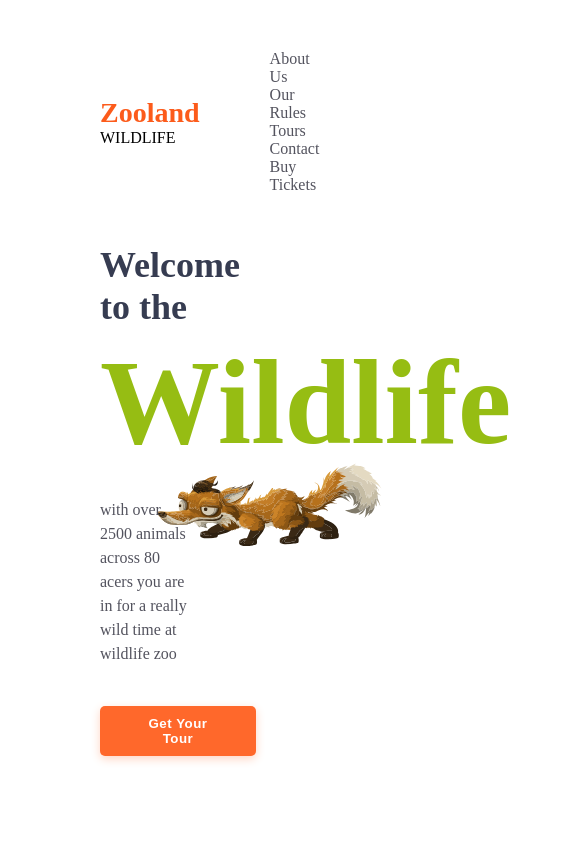
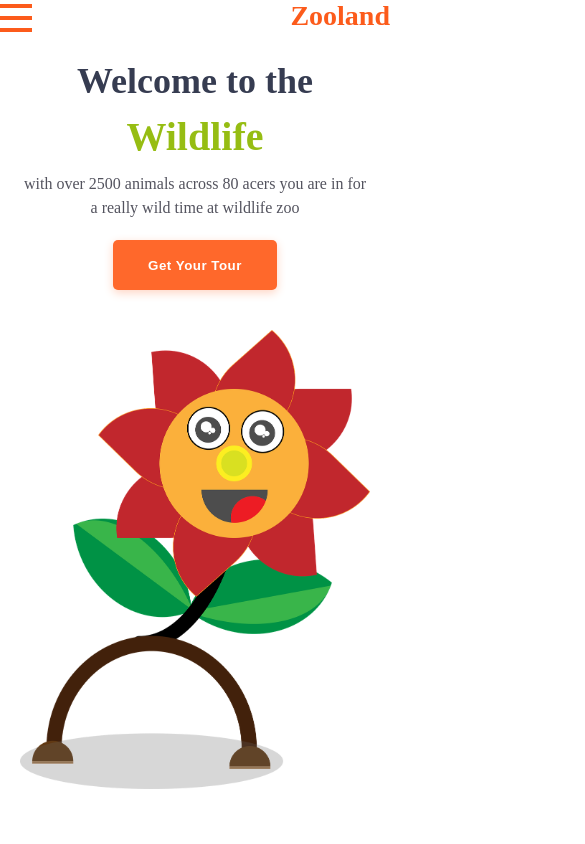
Before and after one commit to waifo/dribble-wildlife, a React (Create React App) app: page / in a window 390 px wide. Shown: the top 844 px of the page, 585 px wide, since content can reach past the window. Built offline with nearby package versions, Linux system fonts and the light colour scheme; the HTML template or start-up script is replaced by a standard one.

Commit message:
Adding responsiveness

```diff
--- a/src/components/banner/index.js
+++ b/src/components/banner/index.js
@@ -1,7 +1,7 @@
 import React from "react";
 import styled, { css } from "styled-components";
 
-import { Colors, Button, Bubble, SlideDown } from "../common";
+import { Colors, Button, Bubble, SlideDown, mediaQuery } from "../common";
 import Fox from "../../images/fox.svg";
 
 const BannerContainer = styled.div`
@@ -9,11 +9,23 @@ const BannerContainer = styled.div`
   background-repeat: no-repeat;
   background-position: right;
   background-size: 60% 100%;
+  ${mediaQuery.mobile(css`
+    background: none;
+  `)}
 `;
 
 const BannerTextContainer = styled.div`
   width: 40%;
   padding-left: 100px;
+  ${mediaQuery.mobile(css`
+    width: auto;
+    padding: 20px;
+    text-align: center;
+  `)}
+  ${mediaQuery.tablet(css`
+    width: 60%;
+    padding: 10px;
+  `)}
 `;
 
 const TextLarge = styled.div`
@@ -26,6 +38,10 @@ const TextSmall = styled.div`
   line-height: 24px;
   color: ${Colors.LIGHT_GREY};
   margin: 40px 0px;
+  ${mediaQuery.mobile(css`
+    width: auto;
+    margin: 20px 0px;
+  `)}
 `;
 
 const ColoredText = styled.div`
@@ -34,6 +50,10 @@ const ColoredText = styled.div`
   color: ${Colors.BRIGHT_GREEN};
   line-height: 110px;
   margin: 20px 0px;
+  ${mediaQuery.mobile(css`
+    font-size: 40px;
+    line-height: 30px;
+  `)}
 `;
 
 const TextContent = styled.div`
--- /dev/null
+++ b/src/components/common/icons.js
@@ -0,0 +1,11 @@
+import React from "react";
+
+export const Hamburguer = (props) => {
+  return (
+    <svg onClick={props.onClick} viewBox="0 0 100 80" width="40" height="40">
+      <rect fill={props.color} width="80" height="10"></rect>
+      <rect fill={props.color} y="30" width="80" height="10"></rect>
+      <rect fill={props.color} y="60" width="80" height="10"></rect>
+    </svg>
+  );
+};
--- a/src/components/common/index.js
+++ b/src/components/common/index.js
@@ -4,3 +4,5 @@ export * from "./globalStyle";
 export * from "./button";
 export * from "./animation";
 export * from "./image";
+export * from "./mediaQuery";
+export * from "./icons";
--- a/src/components/common/link.js
+++ b/src/components/common/link.js
@@ -2,9 +2,9 @@ import styled from "styled-components";
 import { Colors } from "./colors";
 
 export const Link = styled.a`
-  color: ${Colors.LIGHT_GREY};
+  color: ${(props) => (props.color ? props.color : Colors.LIGHT_GREY)};
   cursor: pointer;
   &:hover {
-    color: ${Colors.LIGHT_ORANGE};
+    color: ${(props) => (props.hoverColor ? props.color : Colors.LIGHT_ORANGE)};
   }
 `;
--- /dev/null
+++ b/src/components/common/mediaQuery.js
@@ -0,0 +1,33 @@
+import { css } from "styled-components";
+
+export const mediaQuery = {
+  mobile: (cls) =>
+    css`
+      @media (max-width: 767px) {
+        ${cls};
+      }
+    `,
+  tablet: (cls) =>
+    css`
+      @media (min-width: 768px) and (max-width: 1023px) {
+        ${cls};
+      }
+    `,
+  desktop: (cls) =>
+    css`
+      @media (min-width: 1024px) and (max-width: 1199px) {
+        ${cls};
+      }
+    `,
+  fullHD: (cls) =>
+    css`
+      @media (min-width: 1200px) {
+        ${cls};
+      }
+    `,
+  mblAndTab: (cls) => css`
+    @media (max-width: 1023px) {
+      ${cls}
+    }
+  `,
+};
--- /dev/null
+++ b/src/components/header/desktopHeader.js
@@ -0,0 +1,61 @@
+import React from "react";
+import styled, { css } from "styled-components";
+
+import { Link, Colors, mediaQuery } from "../common";
+
+const HeaderContainer = styled.header`
+  display: grid;
+  grid-template-columns: 1fr 3fr;
+  align-items: center;
+  padding: 50px 100px;
+  ${mediaQuery.tablet(css`
+    grid-template-columns: 1fr 4fr;
+    padding: 20px 10px;
+  `)}
+`;
+const HeaderLeft = styled.div``;
+const HeaderRight = styled.div`
+  justify-self: end;
+`;
+
+const StyledText = styled.div`
+  font-size: 28px;
+  font-weight: bold;
+  color: ${Colors.DARK_ORANGE};
+`;
+const UL = styled.ul`
+  margin: 0;
+  padding: 0;
+`;
+const LI = styled.li`
+  display: inline-block;
+  padding: 0px 30px;
+`;
+
+export const DesktopHeader = () => (
+  <HeaderContainer>
+    <HeaderLeft>
+      <StyledText>Zooland</StyledText>
+      <div>WILDLIFE</div>
+    </HeaderLeft>
+    <HeaderRight>
+      <UL>
+        <LI>
+          <Link>About Us</Link>
+        </LI>
+        <LI>
+          <Link>Our Rules</Link>
+        </LI>
+        <LI>
+          <Link>Tours</Link>
+        </LI>
+        <LI>
+          <Link>Contact</Link>
+        </LI>
+        <LI>
+          <Link>Buy Tickets</Link>
+        </LI>
+      </UL>
+    </HeaderRight>
+  </HeaderContainer>
+);
--- a/src/components/header/index.js
+++ b/src/components/header/index.js
@@ -1,58 +1,2 @@
-import React from "react";
-import styled from "styled-components";
-
-import { Link, Colors } from "../common";
-
-const HeaderContainer = styled.header`
-  display: grid;
-  grid-template-columns: 1fr 3fr;
-  align-items: center;
-  padding: 50px 100px;
-`;
-const HeaderLeft = styled.div``;
-const HeaderRight = styled.div`
-  justify-self: end;
-`;
-
-const StyledText = styled.div`
-  font-size: 28px;
-  font-weight: bold;
-  color: ${Colors.DARK_ORANGE};
-`;
-const UL = styled.ul`
-  margin: 0;
-`;
-const LI = styled.li`
-  display: inline-block;
-  padding: 0px 30px;
-`;
-
-const Header = () => (
-  <HeaderContainer>
-    <HeaderLeft>
-      <StyledText>Zooland</StyledText>
-      <div>WILDLIFE</div>
-    </HeaderLeft>
-    <HeaderRight>
-      <UL>
-        <LI>
-          <Link>About Us</Link>
-        </LI>
-        <LI>
-          <Link>Our Rules</Link>
-        </LI>
-        <LI>
-          <Link>Tours</Link>
-        </LI>
-        <LI>
-          <Link>Contact</Link>
-        </LI>
-        <LI>
-          <Link>Buy Tickets</Link>
-        </LI>
-      </UL>
-    </HeaderRight>
-  </HeaderContainer>
-);
-
-export default Header;
+export * from "./desktopHeader";
+export * from "./mobileHeader";
--- /dev/null
+++ b/src/components/header/mobileHeader.js
@@ -0,0 +1,114 @@
+import React, { useState, useRef, useEffect } from "react";
+import styled, { css } from "styled-components";
+
+import { Colors, Hamburguer, Link } from "../common";
+
+const Header = styled.header`
+  display: grid;
+  grid-template-columns: 1fr 1fr;
+  position: relative;
+`;
+const StyledText = styled.div`
+  font-size: 28px;
+  font-weight: bold;
+  color: ${Colors.DARK_ORANGE};
+  justify-self: right;
+`;
+
+const SideMenuContainer = styled.div`
+  position: absolute;
+  left: 0;
+  width: 150px;
+  height: 300px;
+  background-color: ${Colors.BRIGHT_ORANGE};
+  z-index: 10;
+`;
+
+const UL = styled.ul`
+  margin: 0;
+  padding: 10px;
+`;
+const LI = styled.li`
+  display: block;
+  padding: 10px 0px;
+`;
+
+export const MobileHeader = () => {
+  let [showMenu, toggleMenu] = useState(false);
+  let node = useRef();
+
+  useEffect(() => {
+    document.addEventListener("mousedown", handleClick);
+    return () => document.removeEventListener("mousedown");
+  }, []);
+
+  const sideMenuHandler = () => {
+    toggleMenu(!showMenu);
+  };
+  const handleClick = (e) => {
+    if (node.current && node.current.contains(e.target)) {
+      //Navigation to other contents
+      // for now closing the sideMenu
+      toggleMenu(false);
+      return;
+    }
+    toggleMenu(false);
+  };
+  return (
+    <Header>
+      <Hamburguer onClick={sideMenuHandler} color={Colors.DARK_ORANGE} />
+      <StyledText>Zooland</StyledText>
+      {showMenu ? (
+        <SideMenuContainer ref={node}>
+          <UL>
+            <LI>
+              <Link
+                onClick={handleClick}
+                color={Colors.WHITE}
+                hoverColor={Colors.WHITE}
+              >
+                About Us
+              </Link>
+            </LI>
+            <LI>
+              <Link
+                onClick={handleClick}
+                color={Colors.WHITE}
+                hoverColor={Colors.WHITE}
+              >
+                Our Rules
+              </Link>
+            </LI>
+            <LI>
+              <Link
+                onClick={handleClick}
+                color={Colors.WHITE}
+                hoverColor={Colors.WHITE}
+              >
+                Tours
+              </Link>
+            </LI>
+            <LI>
+              <Link
+                onClick={handleClick}
+                color={Colors.WHITE}
+                hoverColor={Colors.WHITE}
+              >
+                Contact
+              </Link>
+            </LI>
+            <LI>
+              <Link
+                onClick={handleClick}
+                color={Colors.WHITE}
+                hoverColor={Colors.WHITE}
+              >
+                Buy Tickets
+              </Link>
+            </LI>
+          </UL>
+        </SideMenuContainer>
+      ) : null}
+    </Header>
+  );
+};
--- a/src/components/section/section1.js
+++ b/src/components/section/section1.js
@@ -1,7 +1,7 @@
 import React from "react";
-import styled from "styled-components";
+import styled, { css } from "styled-components";
 
-import { Image, Colors } from "../common";
+import { Image, Colors, mediaQuery } from "../common";
 import Flower from "../../images/flower.png";
 
 const SectionContainer = styled.div`
@@ -11,10 +11,19 @@ const SectionContainer = styled.div`
   margin: 100px 0px;
   justify-items: center;
   align-items: center;
+  ${mediaQuery.mobile(css`
+    grid-template-columns: 1fr;
+    grid-template-rows: 1fr 1fr;
+    padding: 20px;
+    margin: 0px;
+  `)}
+  ${mediaQuery.tablet(css`
+    padding: 10px;
+  `)}
 `;
 
 const ImageContainer = styled.div`
-  height: 300px;
+  height: 100%;
 `;
 
 const ContentContainer = styled.div`
@@ -23,6 +32,10 @@ const ContentContainer = styled.div`
   div {
     font-size: 30px;
     line-height: 40px;
+    ${mediaQuery.mobile(css`
+      font-size: 22px;
+      line-height: 40px;
+    `)}
   }
 `;
 
--- a/src/components/section/section2.js
+++ b/src/components/section/section2.js
@@ -1,7 +1,7 @@
 import React from "react";
-import styled from "styled-components";
+import styled, { css } from "styled-components";
 
-import { Image, Colors } from "../common";
+import { Image, Colors, mediaQuery } from "../common";
 import Lion from "../../images/lion.png";
 
 const SectionContainer = styled.div`
@@ -11,6 +11,16 @@ const SectionContainer = styled.div`
   margin: 100px 0px;
   justify-items: center;
   align-items: center;
+  ${mediaQuery.mobile(css`
+    grid-template-columns: 1fr;
+    grid-template-rows: 2fr 1fr;
+    grid-row-gap: 20px;
+    padding: 20px;
+    margin: 0px;
+  `)}
+  ${mediaQuery.tablet(css`
+    padding: 10px;
+  `)}
 `;
 
 const ImageContainer = styled.div`
@@ -24,6 +34,10 @@ const ContentContainer = styled.div`
   div {
     font-size: 18px;
     line-height: 30px;
+    ${mediaQuery.mobile(css`
+      font-size: 22px;
+      line-height: 40px;
+    `)}
   }
 `;
 
--- a/src/components/section/section3.js
+++ b/src/components/section/section3.js
@@ -1,16 +1,22 @@
 import React, { useCallback, useRef, useState } from "react";
 import styled, { css } from "styled-components";
 
-import { Colors, Bubble } from "../common";
+import { Colors, Bubble, mediaQuery } from "../common";
 
 const SectionContainer = styled.div`
-  margin: 50px;
   padding: 50px 100px 100px 100px;
   display: grid;
   grid-template-columns: 1fr 1fr;
   grid-gap: 50px;
   background-color: ${Colors.BRIGHT_GREEN};
   color: ${Colors.GREEN_WHITE};
+  ${mediaQuery.mblAndTab(css`
+    grid-template-columns: 1fr;
+    grid-template-rows: 1fr 1fr;
+    padding: 20px;
+    margin: 0px;
+    grid-gap: 0px;
+  `)}
 `;
 
 const ContentContainer = styled.div`
@@ -20,11 +26,29 @@ const ContentContainer = styled.div`
     font-size: 42px;
     color: ${Colors.WHITE};
   }
+  ${mediaQuery.mobile(css`
+    font-size: 22px;
+    line-height: 40px;
+    span {
+      font-size: 28px;
+    }
+  `)}
+  ${mediaQuery.tablet(css`
+    font-size: 28px;
+    line-height: 50px;
+    span {
+      font-size: 36px;
+    }
+  `)}
 `;
 const CounterContainer = styled.div`
   display: grid;
-  grid-template-columns: 1fr 1fr 1fr;
+  grid-template-columns: 1fr 2fr;
   grid-gap: 50px;
+  ${mediaQuery.mblAndTab(css`
+    grid-template-columns: 1fr 1fr;
+    text-align: center;
+  `)}
 `;
 
 const ToursCounter = styled.div``;
@@ -36,6 +60,12 @@ const Counter = styled.div`
   color: ${Colors.WHITE};
   margin-bottom: 20px;
   ${(props) => (props.customStyle ? props.customStyle : null)}
+  ${mediaQuery.mobile(css`
+    font-size: 50px;
+  `)}
+  ${mediaQuery.mobile(css`
+    font-size: 70px;
+  `)}
 `;
 
 export const Section3 = () => {
--- a/src/pages/home.js
+++ b/src/pages/home.js
@@ -1,20 +1,27 @@
 import React from "react";
 import styled from "styled-components";
 
-import Header from "../components/header";
 import Banner from "../components/banner";
+import { DesktopHeader, MobileHeader } from "../components/header";
 import { Section1, Section2, Section3 } from "../components/section";
 
 const HomeContainer = styled.div``;
 
-const Home = () => (
+const Home = () => {
+  const isDesktop =
+    typeof window !== "undefined"
+      ? window.matchMedia("(min-width: 768px)").matches
+      : false;
+
+  return (
     <HomeContainer>
-    <Header />
+      {isDesktop ? <DesktopHeader /> : <MobileHeader />}
       <Banner />
       <Section1 />
       <Section2 />
       <Section3 />
     </HomeContainer>
   );
+};
 
 export default Home;
```
Lines whose indentation alone changed are shown as unchanged.
